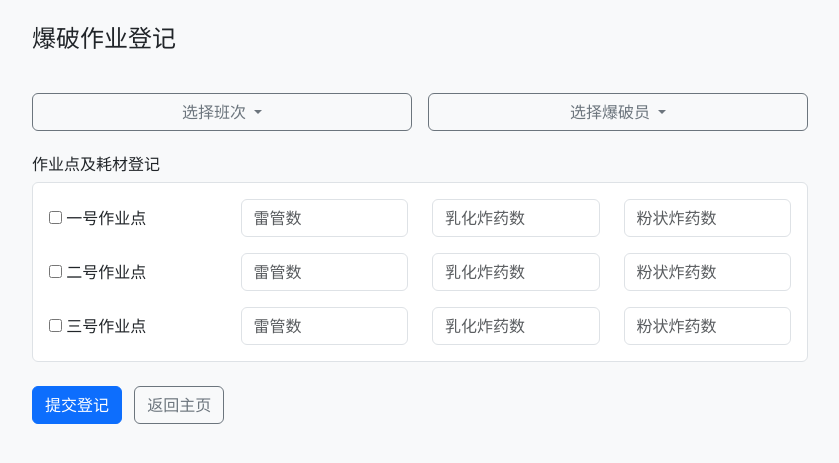
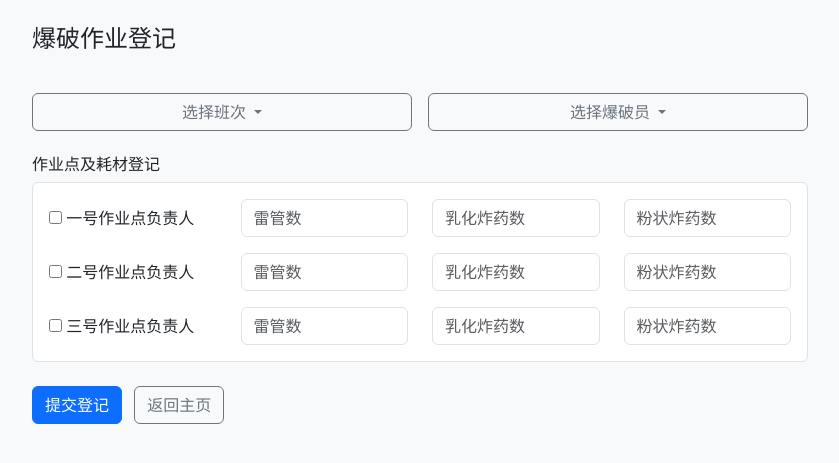
Before and after one commit to relover1986/django, a Django app: template app01/templates/blasting_register.html in a window 1280 px wide. Shown: the top 463 px of the page, without its empty margins (220-1059 px from the left). Run offline with Django 5.2, Linux system fonts and the light colour scheme; the template is opened without the code that fills it, so the values that code supplies are empty; some libraries are stand-ins or nearby versions.

Commit message:
update: 作业点改名为作业点负责人

```diff
--- a/app01/templates/blasting_register.html
+++ b/app01/templates/blasting_register.html
@@ -56,7 +56,7 @@
                 <div class="border p-3 rounded bg-white">
                     <div class="row align-items-center mb-3">
                         <div class="col-3">
-                            <label><input type="checkbox" class="work-check" value="一号作业点"> 一号作业点</label>
+                            <label><input type="checkbox" class="work-check" value="一号作业点负责人"> 一号作业点负责人</label>
                         </div>
                         <div class="col-3"><input type="number" class="form-control lei-guan" placeholder="雷管数"></div>
                         <div class="col-3"><input type="number" class="form-control ru-hua" placeholder="乳化炸药数"></div>
@@ -64,7 +64,7 @@
                     </div>
                     <div class="row align-items-center mb-3">
                         <div class="col-3">
-                            <label><input type="checkbox" class="work-check" value="二号作业点"> 二号作业点</label>
+                            <label><input type="checkbox" class="work-check" value="二号作业点负责人"> 二号作业点负责人</label>
                         </div>
                         <div class="col-3"><input type="number" class="form-control lei-guan" placeholder="雷管数"></div>
                         <div class="col-3"><input type="number" class="form-control ru-hua" placeholder="乳化炸药数"></div>
@@ -72,7 +72,7 @@
                     </div>
                     <div class="row align-items-center">
                         <div class="col-3">
-                            <label><input type="checkbox" class="work-check" value="三号作业点"> 三号作业点</label>
+                            <label><input type="checkbox" class="work-check" value="三号作业点负责人"> 三号作业点负责人</label>
                         </div>
                         <div class="col-3"><input type="number" class="form-control lei-guan" placeholder="雷管数"></div>
                         <div class="col-3"><input type="number" class="form-control ru-hua" placeholder="乳化炸药数"></div>
--- a/app01/templates/blasting_register_detail.html
+++ b/app01/templates/blasting_register_detail.html
@@ -21,7 +21,7 @@
         <table class="table table-bordered table-hover bg-white">
             <thead class="table-light">
                 <tr>
-                    <th>作业点</th>
+                    <th>作业点负责人</th>
                     <th>雷管数</th>
                     <th>乳化炸药数</th>
                     <th>粉状炸药数</th>
```
